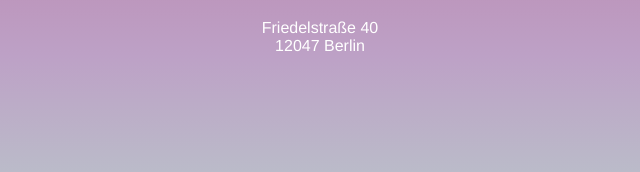
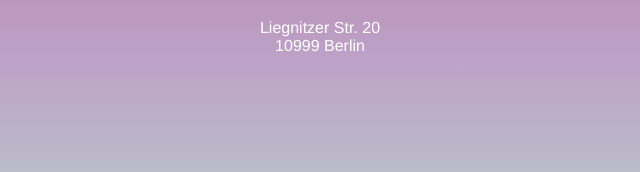
Before and after one commit to pkyeck/airmiami.de, a plain HTML site: page index.html in a window 1280 px wide. Shown: the part 408-580 px from the top of the page, 305-945 px from the left. Drawn offline with Linux system fonts and the light colour scheme.

Commit message:
update address

```diff
--- a/index.html
+++ b/index.html
@@ -40,8 +40,8 @@ filter: progid:DXImageTransform.Microsoft.gradient( startColorstr='#d75877', end
   <div id="content">
     <h1><img src="/logo.png" width="202" height="56" alt="air miami" id="logo"></h1>
     <p>
-	Friedelstraße 40<br>
-	12047 Berlin
+	Liegnitzer Str. 20<br>
+	10999 Berlin
     </p>
   </div>
 </body>
```
